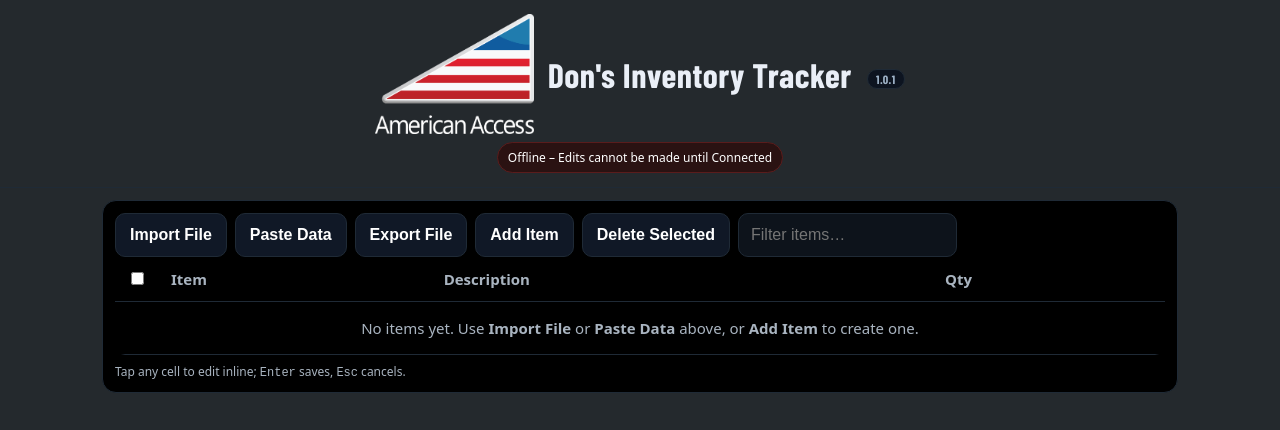
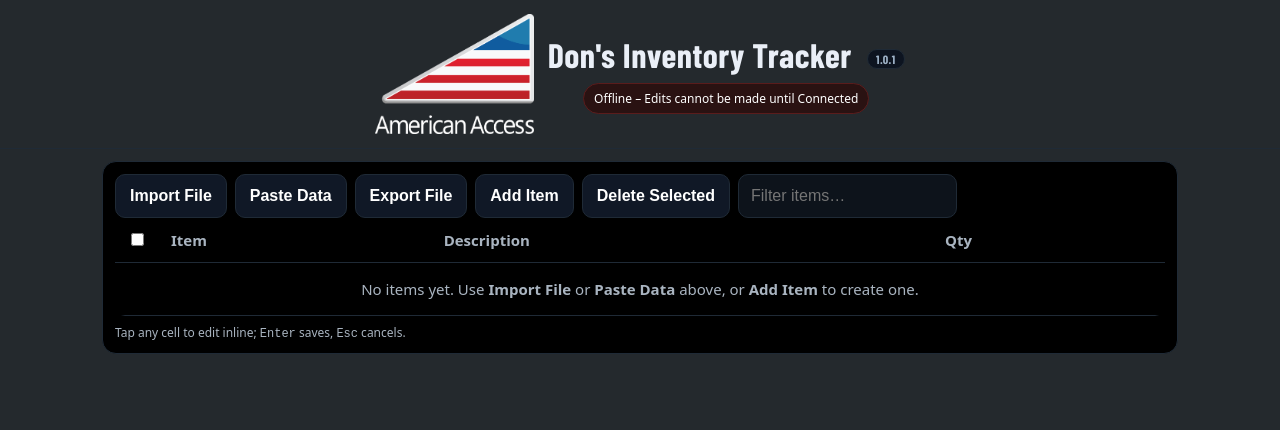
Before and after one commit to AAInventoryManager/Inventory-Manager, a plain HTML site: page index.html in a window 1280 px wide. Drawn offline with nearby package versions, Linux system fonts and the light colour scheme; no server answers.

Commit message:
ui: center server status directly under title by grouping into brandtext column

```diff
--- a/index.html
+++ b/index.html
@@ -83,6 +83,7 @@
     .logo{height:auto;width:auto;display:block}
     .brandrow{display:flex;align-items:center;justify-content:center;gap:14px}
     .brand-logo{height:clamp(72px,12vw,120px); width:auto}
+    .brandtext{display:flex;flex-direction:column;align-items:center}
     #filterBox{
       flex:1; min-width:160px; max-width:320px;
       padding:12px;border-radius:10px;border:1px solid var(--border);
@@ -115,9 +116,11 @@
   <header>
     <div class="brandrow">
       <img class="logo brand-logo" src="./logo-aa.png" alt="American Access logo" />
-      <h1>Don's Inventory Tracker <span class="ver" id="verBadge"></span></h1>
+      <div class="brandtext">
+        <h1>Don's Inventory Tracker <span class="ver" id="verBadge"></span></h1>
+        <div id="statusBar" class="status">Checking server…</div>
+      </div>
     </div>
-    <div id="statusBar" class="status">Checking server…</div>
   </header>
 
   <main>
```
